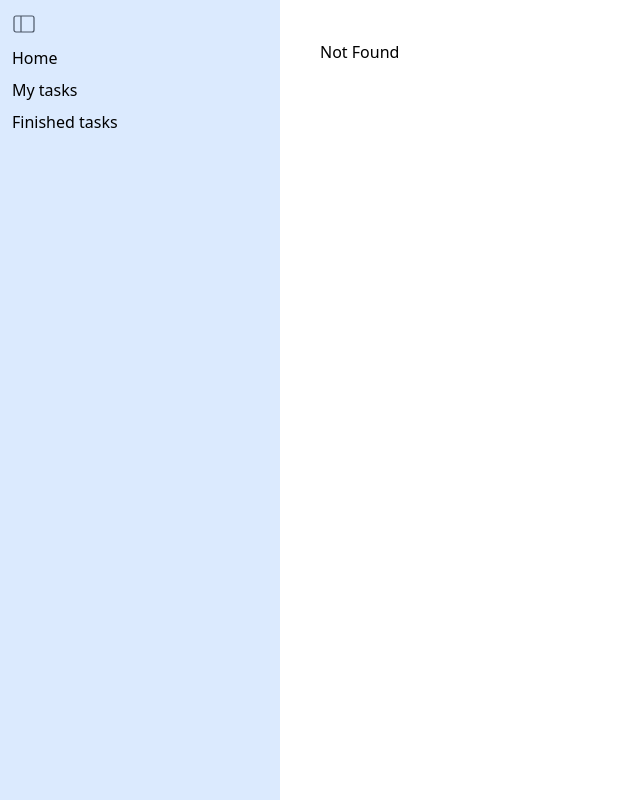
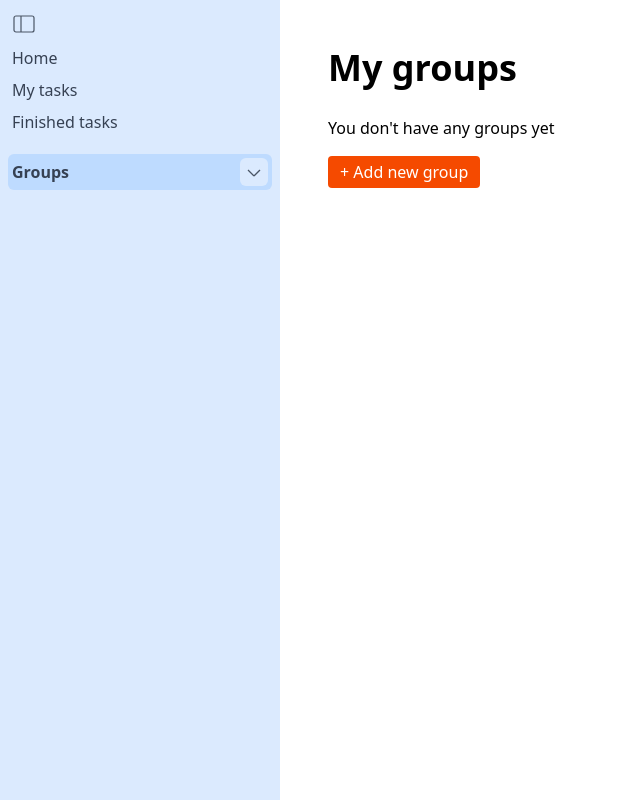
Before and after one commit to Sveldevorls/todoer, a React (Vite) app: page /groups in a window 1280 px wide. Before the commit this address had no page. Shown: the whole page, without its empty margins (0-640 px from the left). Built offline with nearby package versions, Linux system fonts and the light colour scheme.

Commit message:
Add groups

```diff
--- a/src/components/Menu.tsx
+++ b/src/components/Menu.tsx
@@ -1,5 +1,6 @@
 import { Link, useLocation } from "@tanstack/react-router";
-import { useEffect, useRef, useState } from "react";
+import React, { useEffect, useRef, useState } from "react";
+import { useGroupsContext } from "../contexts/GroupsContext/GroupsContext";
 
 export default function Menu() {
   const [sidebarIsOpen, setSidebarIsOpen] = useState<boolean>(window.innerWidth >= 768 ? true : false);
@@ -39,7 +40,7 @@ export default function Menu() {
   }, [location.pathname]);
 
   return (
-    <div id="sidebar">
+    <div id="sidebar" className="text-gray-700">
       <button
         className={`
           button-svg absolute top-[8px] left-[8px] bg-white stroke-gray-600 rounded-md transition-opacity
@@ -61,7 +62,7 @@ export default function Menu() {
       >
         <nav
           className={`relative h-full p-2 z-3 bg-blue-100 transition-all duration-500 overflow-hidden
-            ${sidebarIsOpen ? "w-[280px] translate-x-0" : "w-0 -translate-x-[100px]"}
+            ${sidebarIsOpen ? "w-[280px] translate-x-0" : "w-0 -translate-x-[150px]"}
             `}
         >
           <div>
@@ -78,15 +79,24 @@ export default function Menu() {
           </div>
           <ul>
             <li>
-              <LinkBlock to="/" text="Home" />
+              <LinkBlock to="/">
+                <h2>Home</h2>
+              </LinkBlock>
             </li>
             <li>
-              <LinkBlock to="/todos" text="My tasks" />
+              <LinkBlock to="/todos">
+                <h2>My tasks</h2>
+              </LinkBlock>
             </li>
             <li>
-              <LinkBlock to="/finished" text="Finished tasks" />
+              <LinkBlock to="/finished">
+                <h2>Finished tasks</h2>
+              </LinkBlock>
             </li>
           </ul>
+
+          <GroupsSection />
+
         </nav>
 
         <div
@@ -100,15 +110,76 @@ export default function Menu() {
   );
 }
 
-type LinkBlockProps = {
-  to: string,
-  text: string,
-}
 
-function LinkBlock({ to, text }: LinkBlockProps) {
+function LinkBlock({ to, children }: { to: string, children: React.ReactNode }) {
   return (
-    <Link to={to} className="block w-full p-1 rounded-md hover:bg-blue-200">
-      {text}
+    <Link
+      to={to}
+      className="block w-full p-1 rounded-md hover:bg-blue-200"
+      activeProps={{ className: "bg-blue-200" }}
+    >
+      {children}
     </Link>
   )
 }
+
+function GroupsSection() {
+  const [blockIsOpen, setBlockIsOpen] = useState<boolean>(true);
+  const { groups } = useGroupsContext();
+  const location = useLocation();
+
+  console.log(location.pathname)
+
+  return (
+    <div id="groups-menu" className="w-full mt-4">
+      <div className={`rounded-md p-1 flex items-center
+        ${location.pathname === "/groups" ? "bg-blue-200" : ""}
+        `}>
+        <Link
+          to="/groups"
+          className="block w-full"
+          activeProps={{ className: "bg-blue-200" }}
+          activeOptions={{ exact: true }}
+        >
+          <h2 className="font-black">Groups</h2>
+        </Link>
+        <button
+          className="button-svg p-0.5 ml-auto bg-blue-100 stroke-gray-600 rounded-md"
+          title="Collapse groups"
+          onClick={() => setBlockIsOpen(!blockIsOpen)}
+        >
+          <svg width="24" height="24" viewBox="0 0 24 24"
+            className={`transition-transform
+              ${blockIsOpen ? "rotate-0" : "-rotate-90"}
+            `}
+          >
+            <line x1="6" y1="10" x2="12" y2="16" strokeWidth="1.3" />
+            <line x1="18" y1="10" x2="12" y2="16" strokeWidth="1.3" />
+          </svg>
+        </button>
+      </div>
+      <div>
+        <div
+          id="mask"
+          className={`absolute left-0 w-full bg-blue-100 transition-all duration-500 origin-bottom
+            ${blockIsOpen ? "scale-y-0" : "scale-y-100"}
+          `}
+          style={{ height: `${groups.length * 32}px` }}
+        >
+        </div>
+        <ul>
+          {groups.map(group =>
+            <li>
+              <Link to={`/groups/${group.id}`} className="p-1 h-[32px] flex hover:bg-blue-200 rounded-md">
+                <svg width="24" height="24" viewBox="0 0 24 24" className="fill-gray-700">
+                  <circle cx="12" cy="12" r="2.5" />
+                </svg>
+                <h2 key={group.id}>{group.title}</h2>
+              </Link>
+            </li>
+          )}
+        </ul>
+      </div>
+    </div>
+  )
+}
--- /dev/null
+++ b/src/contexts/GroupsContext/GroupsContext.tsx
@@ -0,0 +1,21 @@
+import { createContext, useContext } from "react";
+import type { GroupObject } from "../../types";
+
+interface GroupsContextValue {
+  groups: GroupObject[];
+  setAndSaveGroups: (groups: GroupObject[]) => void;
+}
+
+
+export const GroupsContext = createContext<GroupsContextValue | null>(null);
+
+export function useGroupsContext() {
+  const currentGroupsContext = useContext(GroupsContext);
+  if (!currentGroupsContext) {
+    throw new Error(
+      "GroupsContext is null: is the component calling the context not in GroupsContextProvider?"
+    );
+  }
+
+  return currentGroupsContext;
+}
--- /dev/null
+++ b/src/contexts/GroupsContext/GroupsContextProvider.tsx
@@ -0,0 +1,23 @@
+import { useState, type ReactNode } from "react";
+import { GroupsContext } from "./GroupsContext";
+import type { GroupObject } from "../../types";
+
+export default function GroupsContextProvider({ children }: { children: ReactNode }) {
+  const [groups, setGroups] = useState<GroupObject[]>(initializeGroups());
+
+  function initializeGroups(): GroupObject[] | [] {
+    const localGroups = localStorage.getItem("groups");
+    return localGroups ? JSON.parse(localGroups) : [];
+  }
+
+  function setAndSaveGroups(groups: GroupObject[]) {
+    setGroups(groups);
+    localStorage.setItem("groups", JSON.stringify(groups));
+  }
+
+  return (
+    <GroupsContext.Provider value={{ groups, setAndSaveGroups }}>
+      {children}
+    </GroupsContext.Provider>
+  )
+}
--- a/src/contexts/TodosContext/TodosContextProvider.tsx
+++ b/src/contexts/TodosContext/TodosContextProvider.tsx
@@ -1,6 +1,6 @@
 import { useState, type ReactNode } from "react";
 import { TodosContext } from "./TodosContext";
-import { type TodoObject } from "../../types";
+import type { TodoObject } from "../../types";
 
 export default function TodosContextProvider({ children }: { children: ReactNode }) {
   const [todos, setTodos] = useState<TodoObject[]>(initializeTodos());
--- a/src/routeTree.gen.ts
+++ b/src/routeTree.gen.ts
@@ -10,11 +10,17 @@
 
 import { Route as rootRouteImport } from './routes/__root'
 import { Route as TodosRouteImport } from './routes/todos'
+import { Route as GroupsRouteImport } from './routes/groups'
 import { Route as FinishedRouteImport } from './routes/finished'
 
 const TodosRoute = TodosRouteImport.update({
   id: '/todos',
   path: '/todos',
+  getParentRoute: () => rootRouteImport,
+} as any)
+const GroupsRoute = GroupsRouteImport.update({
+  id: '/groups',
+  path: '/groups',
   getParentRoute: () => rootRouteImport,
 } as any)
 const FinishedRoute = FinishedRouteImport.update({
@@ -25,27 +31,31 @@ const FinishedRoute = FinishedRouteImport.update({
 
 export interface FileRoutesByFullPath {
   '/finished': typeof FinishedRoute
+  '/groups': typeof GroupsRoute
   '/todos': typeof TodosRoute
 }
 export interface FileRoutesByTo {
   '/finished': typeof FinishedRoute
+  '/groups': typeof GroupsRoute
   '/todos': typeof TodosRoute
 }
 export interface FileRoutesById {
   __root__: typeof rootRouteImport
   '/finished': typeof FinishedRoute
+  '/groups': typeof GroupsRoute
   '/todos': typeof TodosRoute
 }
 export interface FileRouteTypes {
   fileRoutesByFullPath: FileRoutesByFullPath
-  fullPaths: '/finished' | '/todos'
+  fullPaths: '/finished' | '/groups' | '/todos'
   fileRoutesByTo: FileRoutesByTo
-  to: '/finished' | '/todos'
-  id: '__root__' | '/finished' | '/todos'
+  to: '/finished' | '/groups' | '/todos'
+  id: '__root__' | '/finished' | '/groups' | '/todos'
   fileRoutesById: FileRoutesById
 }
 export interface RootRouteChildren {
   FinishedRoute: typeof FinishedRoute
+  GroupsRoute: typeof GroupsRoute
   TodosRoute: typeof TodosRoute
 }
 
@@ -56,6 +66,13 @@ declare module '@tanstack/react-router' {
       path: '/todos'
       fullPath: '/todos'
       preLoaderRoute: typeof TodosRouteImport
+      parentRoute: typeof rootRouteImport
+    }
+    '/groups': {
+      id: '/groups'
+      path: '/groups'
+      fullPath: '/groups'
+      preLoaderRoute: typeof GroupsRouteImport
       parentRoute: typeof rootRouteImport
     }
     '/finished': {
@@ -70,6 +87,7 @@ declare module '@tanstack/react-router' {
 
 const rootRouteChildren: RootRouteChildren = {
   FinishedRoute: FinishedRoute,
+  GroupsRoute: GroupsRoute,
   TodosRoute: TodosRoute,
 }
 export const routeTree = rootRouteImport
--- a/src/routes/__root.tsx
+++ b/src/routes/__root.tsx
@@ -3,12 +3,14 @@ import { TanStackRouterDevtools } from '@tanstack/react-router-devtools'
 import TodosContextProvider from '../contexts/TodosContext/TodosContextProvider'
 import ConfirmProvider from '../contexts/ConfirmContext/ConfirmContextProvider'
 import AlertProvider from '../contexts/AlertContext/AlertContextProvider'
+import GroupsContextProvider from '../contexts/GroupsContext/GroupsContextProvider'
 import Menu from '../components/Menu'
 import "../main.css";
 
 export const Route = createRootRoute({
   component: () => (
     <>
+      <GroupsContextProvider>
         <AlertProvider>
           <ConfirmProvider>
             <TodosContextProvider>
@@ -16,6 +18,7 @@ export const Route = createRootRoute({
             </TodosContextProvider>
           </ConfirmProvider>
         </AlertProvider>
+      </GroupsContextProvider>
       <TanStackRouterDevtools />
     </>
   ),
--- /dev/null
+++ b/src/routes/groups.tsx
@@ -0,0 +1,132 @@
+import React, { useState, useRef } from 'react';
+import { createFileRoute, Link } from '@tanstack/react-router'
+import { useGroupsContext } from '../contexts/GroupsContext/GroupsContext'
+import { useConfirm } from '../contexts/ConfirmContext/ConfirmContext';
+import type { GroupObject } from '../types';
+
+export const Route = createFileRoute('/groups')({
+  component: RouteComponent,
+})
+
+function RouteComponent() {
+  const [isOpen, setIsOpen] = useState<boolean>(false);
+  const { groups } = useGroupsContext();
+
+  return (
+    <div id="home" className="flex flex-col items-start gap-4 p-2">
+      <h1 className="text-4xl pb-3 font-black w-full">My groups</h1>
+      {
+        groups.length === 0 ?
+          <h2 className="w-full">You don't have any groups yet</h2> :
+          <div className="w-full">
+            <ul className="flex flex-col gap-2 items-start w-full">
+              {groups.map(group =>
+                <li
+                  key={group.id}
+                  className="w-full text-xl"
+                >
+                  <Link
+                    to={`./${group.id}`}
+                    className="p-2 block w-full border-b-gray-200 hover:bg-gray-100 border-b-1"
+                  >
+                    {group.title}
+                  </Link>
+                </li>
+              )}
+            </ul>
+          </div>
+      }
+      {
+        isOpen ?
+          <NewGroupForm closeHandler={() => setIsOpen(false)} /> :
+          <NewGroupButton clickHandler={() => setIsOpen(true)} />
+      }
+    </div>
+  )
+}
+
+function NewGroupButton({ clickHandler }: { clickHandler: VoidFunction }) {
+  return (
+    <button
+      className="button-primary"
+      onClick={clickHandler}
+    >
+      + Add new group
+    </button>
+  )
+}
+
+function NewGroupForm({ closeHandler }: { closeHandler: VoidFunction }) {
+  const formRef = useRef<HTMLFormElement | null>(null);
+  const { groups, setAndSaveGroups } = useGroupsContext();
+  const showConfirm = useConfirm();
+
+  function handleNewGroupFormSubmit(e: React.FormEvent<HTMLFormElement>) {
+    e.preventDefault();
+
+    const data = new FormData(formRef.current!);
+    const newGroup: GroupObject = {
+      id: crypto.randomUUID(),
+      title: data.get("title") as string,
+    };
+
+    setAndSaveGroups([...groups, newGroup]);
+    formRef.current!.reset();
+  }
+
+  function handleNewGroupFormCancel() {
+    const data = new FormData(formRef.current!);
+    let formIsEmpty: boolean = true;
+
+    for (const value of data.values()) {
+      if (value != "") {
+        formIsEmpty = false;
+      }
+    }
+
+    if (formIsEmpty) {
+      closeHandler();
+    }
+    else {
+      showConfirm({
+        message: "You will lose all unsaved progress if you exit. Are you sure?",
+        cancelText: "Cancel",
+        confirmText: "Yes, exit",
+        onConfirm: closeHandler,
+      })
+    }
+  }
+
+  return (
+    <div className="border-1 border-gray-400 rounded-md w-full flex flex-col gap-4 p-2">
+      <form
+        className="flex flex-col"
+        id="new-group-form"
+        ref={formRef}
+        onSubmit={(e) => handleNewGroupFormSubmit(e)}
+      >
+        <input
+          type="text"
+          name="title"
+          className="font-bold text-lg focus:outline-0 focus:bg-gray-100"
+          placeholder="Title"
+          required
+        />
+      </form>
+      <div className="flex justify-start gap-4">
+        <button
+          className="button-secondary"
+          onClick={handleNewGroupFormCancel}
+        >
+          Cancel
+        </button>
+        <button
+          form="new-group-form"
+          className="button-primary"
+        >
+          Add new group
+        </button>
+      </div>
+    </div>
+  )
+}
```
Also changed, not shown: src/types.ts (+9 -6 lines). Lines whose indentation alone changed are shown as unchanged.
